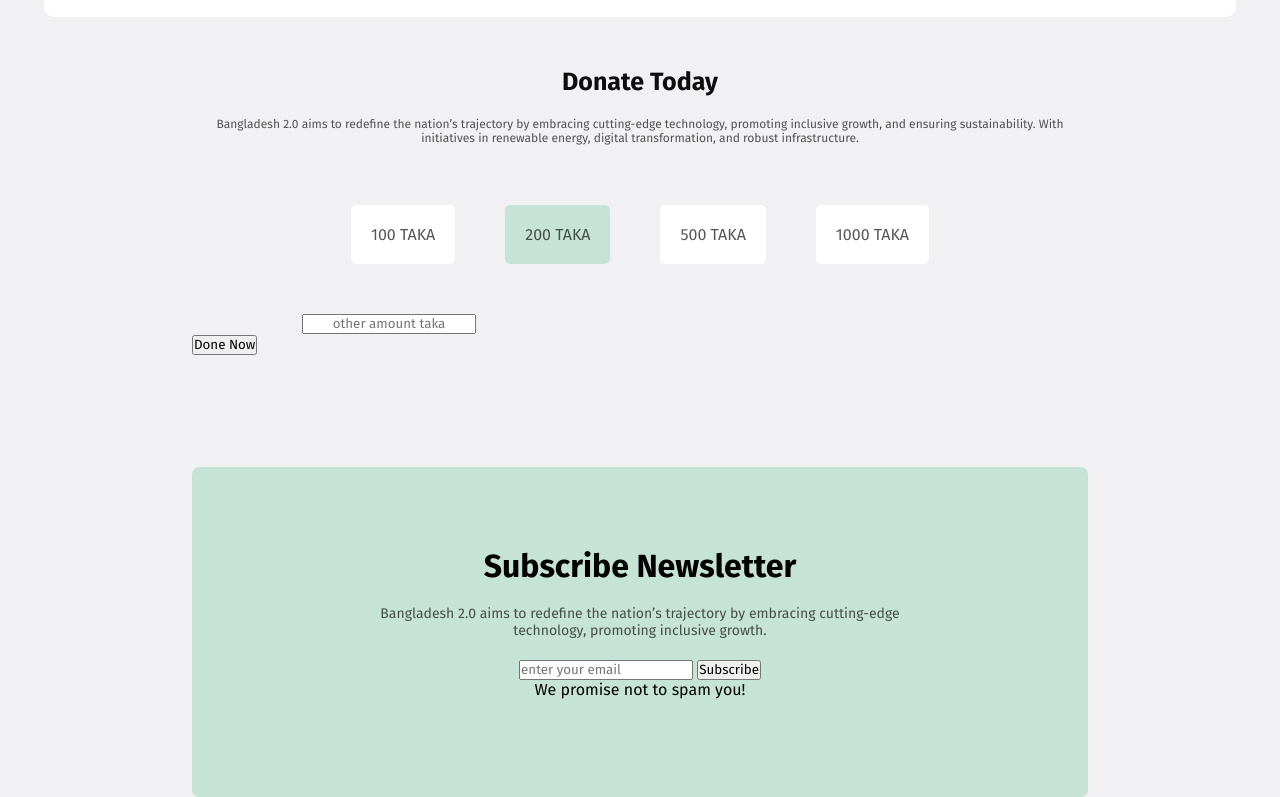
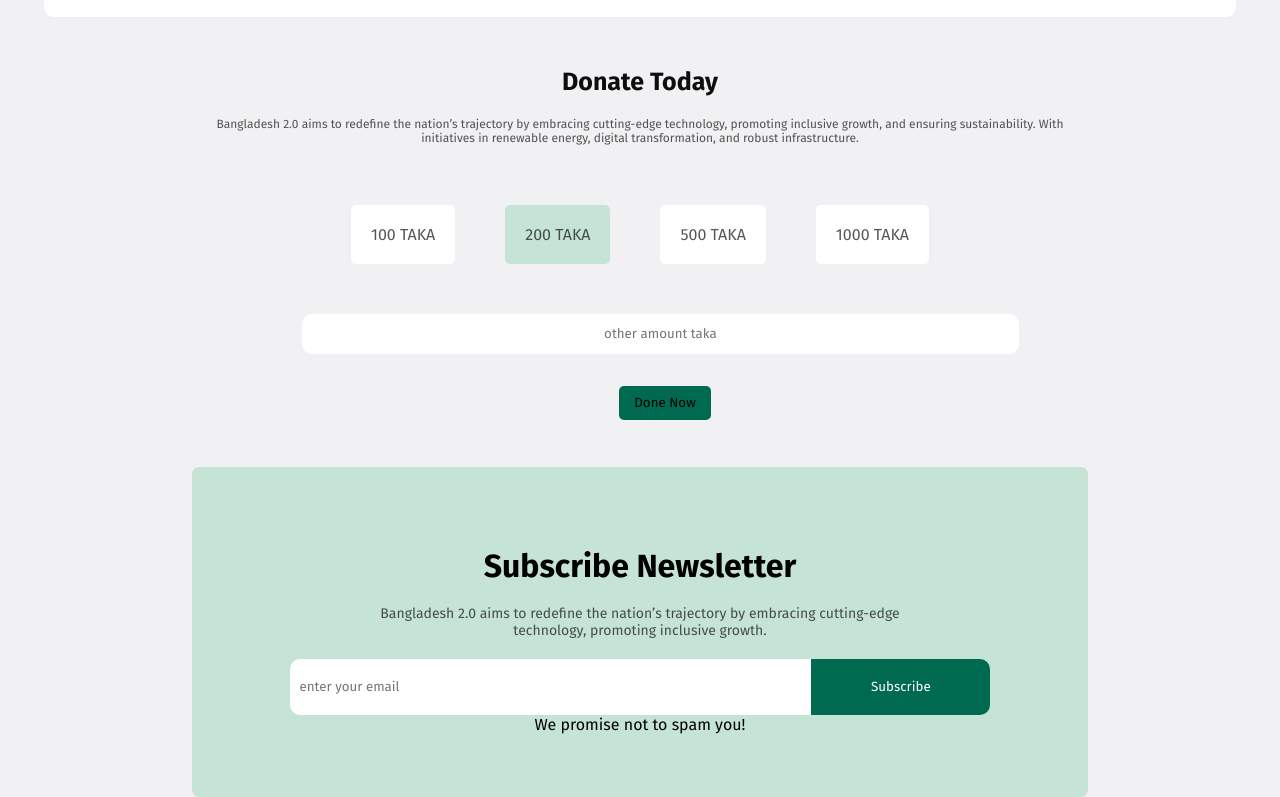
Before and after one commit to sultanahamedlinkon/assignment1-repo, a plain HTML site: page index.html in a window 1280 px wide. Shown: the part 3157-3954 px from the top of the page. Drawn offline with Linux system fonts and the light colour scheme.

```diff
--- a/index.html
+++ b/index.html
@@ -187,8 +187,8 @@
 <div class="squre-1">1000 TAKA</div>
 </div>
   <input class="fild-btn" for="text" placeholder="other amount taka">
-  <div>
-  <button>Done Now</button>
+  <div class="input-div">
+  <button class="news-btn">Done Now</button>
 </div>
 </div>
 
@@ -196,8 +196,10 @@
 <div class="news-latter-title">
 <h1>Subscribe Newsletter</h1>
 <p class="read-p">Bangladesh 2.0 aims to redefine the nation’s trajectory by embracing cutting-edge<br> technology, promoting inclusive growth.</p>
-<input class="email" type="email" id="email" placeholder="enter your email">
+  <div class="input-contenar">
+    <input class="email" type="email" id="email" placeholder="enter your email">
 <button class="Subscribe-btn">Subscribe</button>
+  </div>
 <p class="promise">We promise not to spam you!</p>
 </div>
 </div>
--- a/style.css
+++ b/style.css
@@ -306,7 +306,7 @@
  margin-bottom:15px ;
 }
 .new-des{
- rgba(14, 14, 14, 0.7);
+  color:rgba(14, 14, 14, 0.7);
  font-size: 16px;
 }
 .news-contenar{
@@ -455,6 +455,7 @@
  display: flex;
  justify-content: center;
  gap: 50px;
+ text-align: center;
 }
 .squre-1{
  background-color: #FFFFFF;
@@ -483,8 +484,6 @@
  background-color: crimson;
 }
 .fild-btn{
- width: ;
- justify-content: center;
  text-align: center;
  margin: 0 auto;
  align-items: center;
@@ -508,6 +507,49 @@
 padding: 20px;
 }
 
-.subscribe-btn{
+.bon-btn:hover{
  background-color: crimson;
 }
+.bon-btn:hover{
+padding: 9px 15px;
+ background-color: rgb(0, 106, 80);
+ border: none;
+ border-radius: 5px;}
+
+ .fild-btn{
+  width: 80%;
+  padding: 12px 0;
+  border: none;
+border-radius: 10px;
+
+ }
+ .input-div{
+  text-align: center;
+  margin-top: 24px;
+  margin-left: 50px;
+ }
+
+ .input-contenar{
+  display: flex
+  ;
+      gap: 0;
+      align-items: center;
+      justify-content: center;
+      margin: 0 auto;
+ }
+.input-contenar .email{
+  padding: 20px 10px;
+  border: none;
+  width: 56%;
+  border-top-left-radius: 10px;
+  border-bottom-left-radius: 10px;
+}
+ .input-contenar button{
+  border: none;
+  width: 20%;
+  border-top-right-radius: 10px;
+  padding: 20px 0;
+  border-bottom-right-radius: 10px;
+  background-color: #006A50;
+  color: white;
+ }
```
